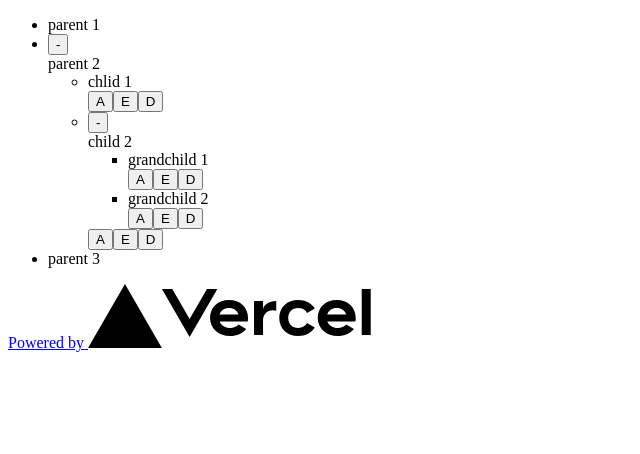
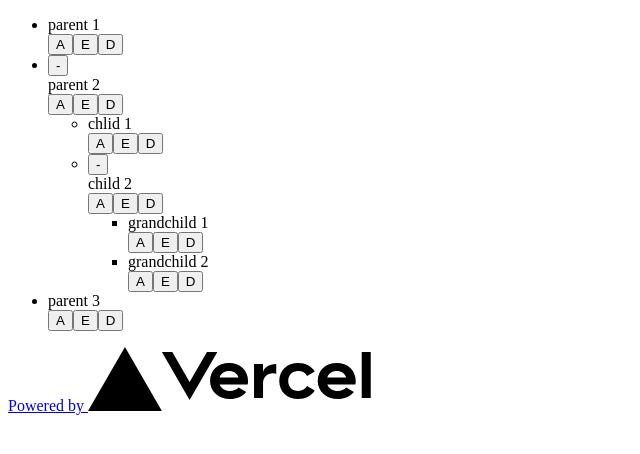
Before and after one commit to pezzu/treelist, a Next.js app: page / in a window 1280 px wide. Shown: the top 454 px of the page, without its empty margins (0-640 px from the left). Built offline with nearby package versions, Linux system fonts and the light colour scheme.

Commit message:
Edit node name

```diff
--- a/components/TreeList.tsx
+++ b/components/TreeList.tsx
@@ -1,22 +1,60 @@
 import { SyntheticEvent, useState } from "react";
 import { Node } from "./Node";
 
-const ItemHeader = ({ name }) => {
-  return <div className="hover:bg-gray-100">{name}</div>;
+const ToolBar = ({ onAdd, onEdit, onDelete }) => {
+  return (
+    <div className="ml-3">
+      <button
+        type="button"
+        className="mx-1 px-2 bg-blue-100 hover:bg-blue-300 rounded-full"
+        onClick={onAdd}
+      >
+        A
+      </button>
+      <button
+        type="button"
+        className="mx-1 px-2 bg-blue-100 hover:bg-blue-300 rounded-full"
+        onClick={onEdit}
+      >
+        E
+      </button>
+      <button
+        type="button"
+        className="mx-1 px-2 bg-blue-100 hover:bg-blue-300 rounded-full"
+        onClick={onDelete}
+      >
+        D
+      </button>
+    </div>
+  );
 };
 
-export const TreeList = ({ root, onUpdateNode }) => {
+
+export const TreeList = ({ root, onUpdateNode, deleteNode }) => {
   const [isExpanded, setExpanded] = useState(true);
+  const [isEdit, setIsEdit] = useState(false);
+  const [newName, setNewName] = useState(root.name);
+
   const isExpandable = root.children && root.children.length > 0;
+
 
   const addNode = (e: SyntheticEvent) => {};
 
-  const editNode = (e: SyntheticEvent) => {};
+  const editNode = (e: SyntheticEvent) => {
+    setIsEdit(!isEdit);
+  };
 
-  const deleteNode = (node) => {
-    const newRoot = root;
-    newRoot.children = root.children.filter((child) => child.id !== node.id);
-    onUpdateNode(newRoot);
+  const deleteChild = (node) => {
+    // onUpdateNode({...root, children: root.children.filter((child) => child.id !== node.id)});
+    root.children = root.children.filter((child) => child.id !== node.id);
+    onUpdateNode(root);
+  };
+
+  const saveNode = () => {
+    setIsEdit(false);
+    // onUpdateNode({...root, name: newName});
+    root.name = newName;
+    onUpdateNode(root);
   };
 
   return (
@@ -27,7 +65,12 @@ export const TreeList = ({ root, onUpdateNode }) => {
             {isExpanded ? "-" : "+"}
           </button>
         )}
-        <ItemHeader name={root.name} />
+        {isEdit ? (
+          <input value={newName} onChange={(e) => setNewName(e.target.value)} onBlur={saveNode} />
+        ) : (
+          <div>{root.name}</div>
+        )}
+        <ToolBar onAdd={addNode} onEdit={editNode} onDelete={() => deleteNode(root)} />
       </div>
       {isExpandable && isExpanded && (
         <ul className="ml-4">
@@ -35,30 +78,7 @@ export const TreeList = ({ root, onUpdateNode }) => {
             return (
               <li key={node.id}>
                 <div className="flex">
-                  <TreeList root={node} onUpdateNode={onUpdateNode} />
-                  <div className="ml-3">
-                    <button
-                      type="button"
-                      className="mx-1 px-2 bg-blue-100 hover:bg-blue-300 rounded-full"
-                      onClick={addNode}
-                    >
-                      A
-                    </button>
-                    <button
-                      type="button"
-                      className="mx-1 px-2 bg-blue-100 hover:bg-blue-300 rounded-full"
-                      onClick={editNode}
-                    >
-                      E
-                    </button>
-                    <button
-                      type="button"
-                      className="mx-1 px-2 bg-blue-100 hover:bg-blue-300 rounded-full"
-                      onClick={() => deleteNode(node)}
-                    >
-                      D
-                    </button>
-                  </div>
+                  <TreeList root={node} onUpdateNode={onUpdateNode} deleteNode={deleteChild} />
                 </div>
               </li>
             );
```
